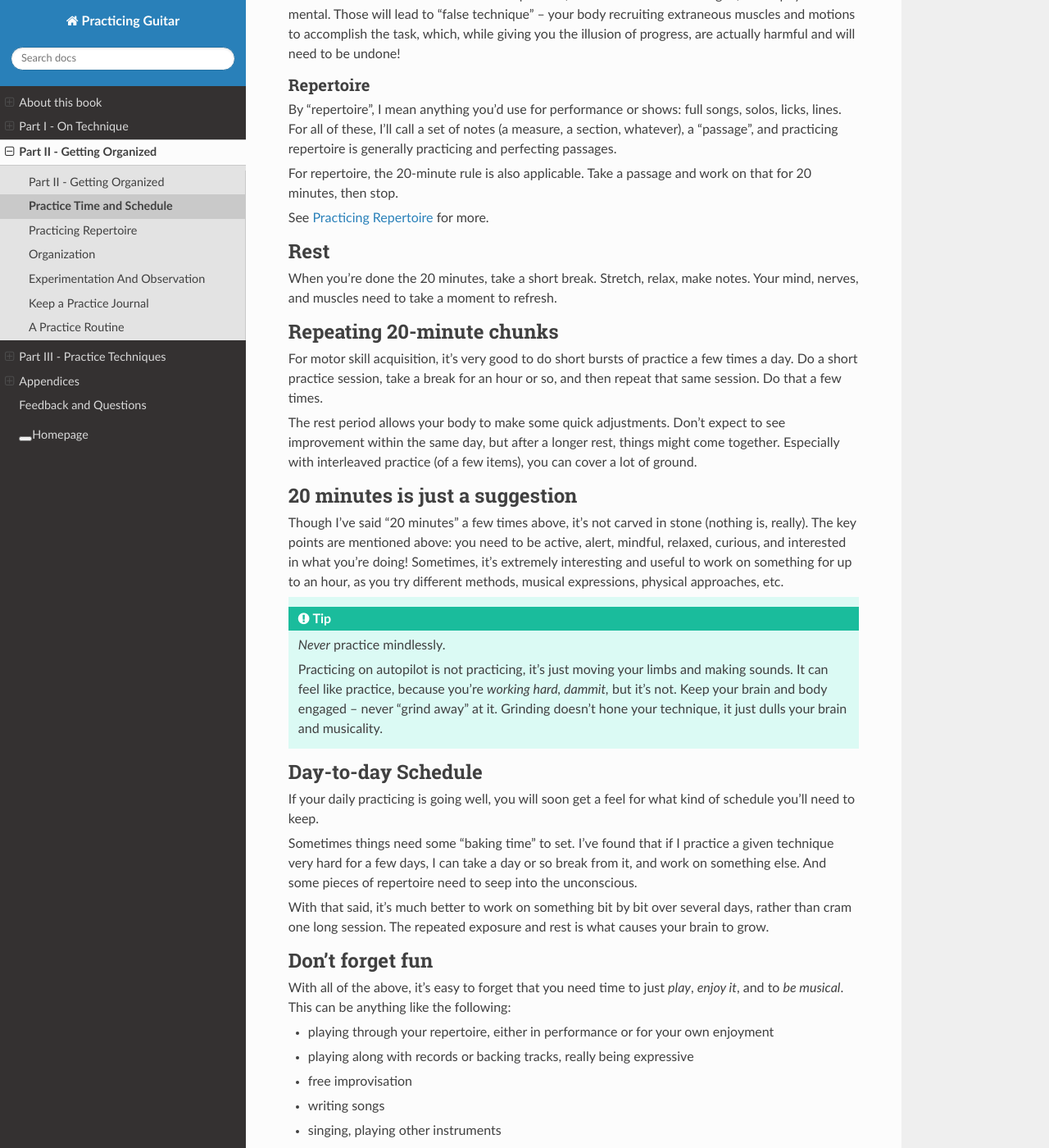
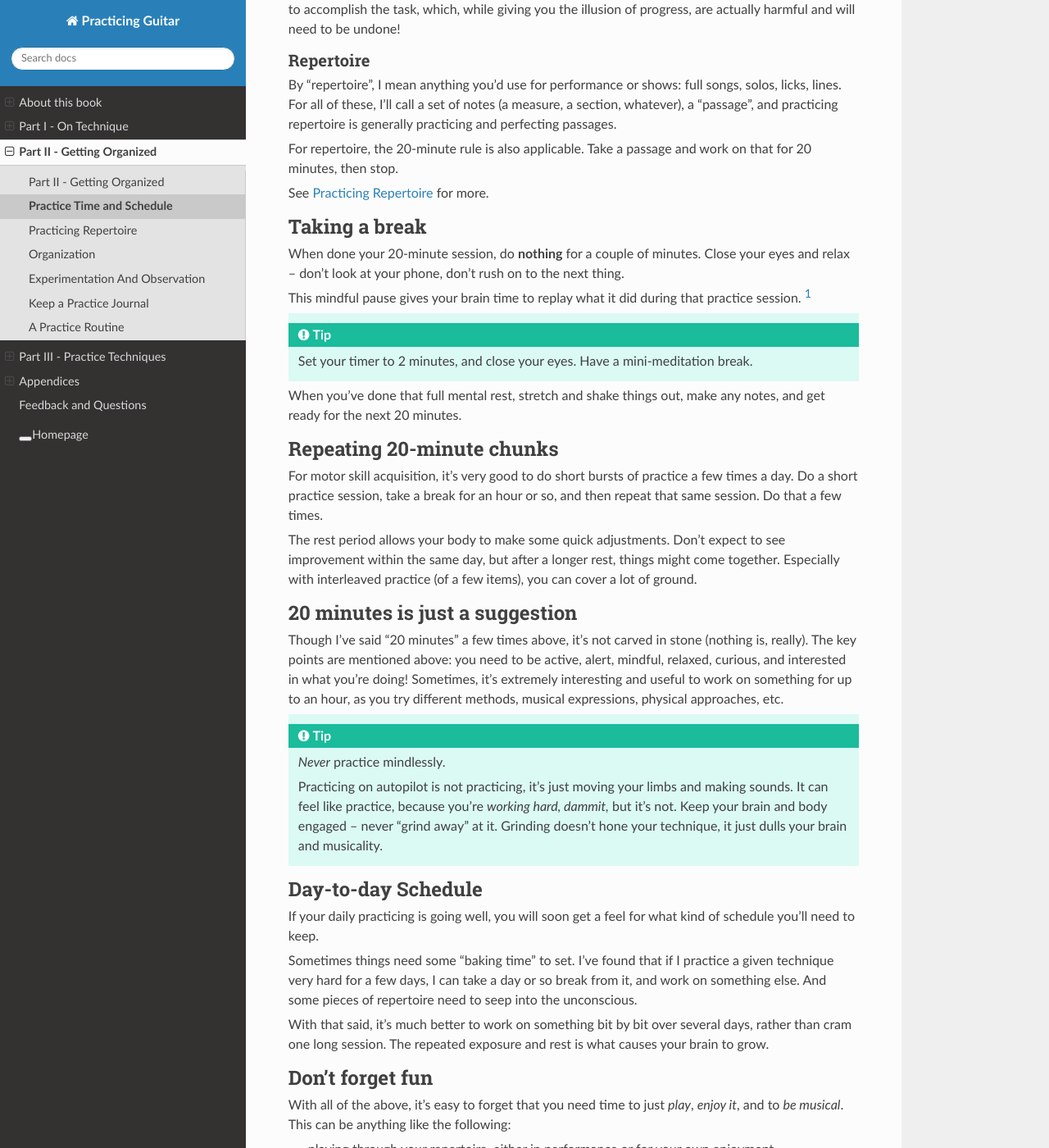
Before and after one commit to jzohrab/practicing-guitar, a Sphinx documentation site: the page built from docs/part-2-getting-organized/time-and-schedule.rst, in a window 1280 px wide and 1400 px high, scrolled down 1537 px. Shown: the whole window at 82% size. Built offline with Sphinx 7.4.7 and the Read the Docs theme 2.0.0, drawn with Linux system fonts in a browser that asks for light colours; a script that is not in the unit is left out; some of the changed text lies outside the part shown.

Commit message:
Added mini-meditation to practice schedule page.

```diff
--- a/docs/part-2-getting-organized/time-and-schedule.rst
+++ b/docs/part-2-getting-organized/time-and-schedule.rst
@@ -18,7 +18,6 @@ Why 20 minutes?
 
 * Playing is mostly a mental activity, and so you need to ensure your mind and body are at peak concentration.
 * There is a physical component to playing, so rest is essential for smaller muscles.
-* You need to reflect on the work you've done in those 20 minutes.
 
 If you've done focused work during your 20 minutes, that's sufficient for your brain and nervous system to process and adapt during your rest period.
 
@@ -58,10 +57,16 @@ For repertoire, the 20-minute rule is also applicable.  Take a passage and work
 
 See :ref:`practicing_repertoire` for more.
 
-Rest
-----
+Taking a break
+--------------
 
-When you're done the 20 minutes, take a short break.  Stretch, relax, make notes.  Your mind, nerves, and muscles need to take a moment to refresh.
+When done your 20-minute session, do **nothing** for a couple of minutes.  Close your eyes and relax -- don't look at your phone, don't rush on to the next thing.
+
+This mindful pause gives your brain time to replay what it did during that practice session. [#]_
+
+.. tip:: Set your timer to 2 minutes, and close your eyes.  Have a mini-meditation break.
+
+When you've done that full mental rest, stretch and shake things out, make any notes, and get ready for the next 20 minutes.
 
 .. _repeating_chunks:
 
@@ -104,3 +109,6 @@ With all of the above, it's easy to forget that you need time to just *play*, *e
 * making any kind of glorious noise
 
 Fun is important.  Have some!
+
+
+.. [#] The importance of taking a complete break and letting your mind organize itself is discussed in the super podcast `How to Learn Skills Faster | Huberman Lab Podcast #20 <https://www.youtube.com/watch?v=xJ0IBzCjEPk>`__, at around the 48-minute mark.
```
Also changed, not shown: other parts of docs/part-2-getting-organized/time-and-schedule.rst (+1 -1 lines).
